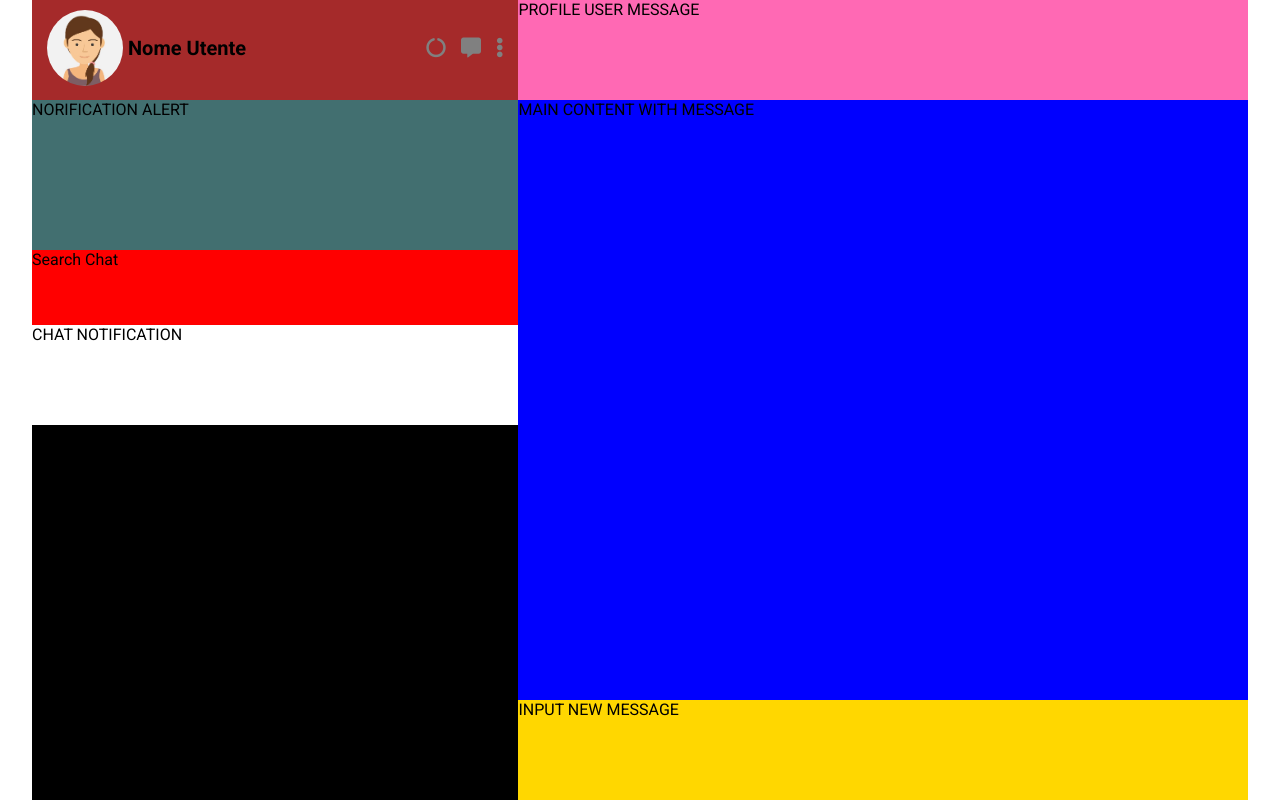
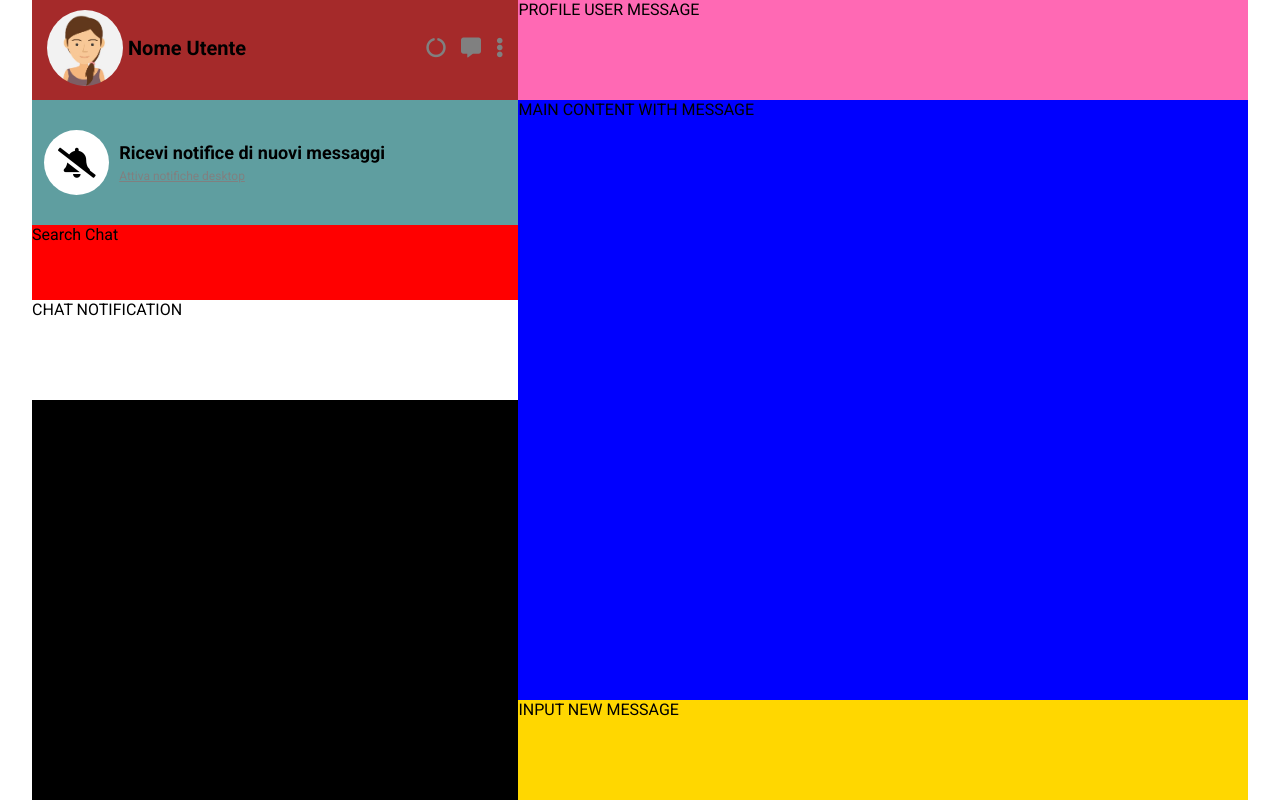
Before and after one commit to Tommaso-Macco/vue-boolzapp, a plain HTML site: page index.html in a window 1280 px wide. Drawn offline with nearby package versions, Linux system fonts and the light colour scheme.

Commit message:
Notification tab 95% done html css

```diff
--- a/index.html
+++ b/index.html
@@ -49,7 +49,19 @@
                 </div>
                 <div class="notification-tab">
                     <!-- Notification Message -->
-                    NORIFICATION ALERT
+                    <div class="notification-cont">
+                        <div class="notification-logo">
+                            <i class="fas fa-bell-slash"></i>
+                        </div>
+                        <span class="text-notification">
+                            <strong>Ricevi notifice di nuovi messaggi</strong>
+                            <br>
+                            <span id="underlinetext">Attiva notifiche desktop</span>
+                        </span>
+                    </div>
+
+
+
                 </div>
                 <div class="search-chat">
                     <!-- Input Search New Chat -->
--- a/style.css
+++ b/style.css
@@ -80,6 +80,45 @@ body {
     margin-left: 10px;
     cursor: pointer;
 }
+/* -------------------------------------------- */
+
+/* Notification Tab */
+.notification-tab {
+    height: 125px;
+    background-color: cadetblue;
+}
+
+.notification-cont {
+    display: flex;
+    align-items: center;
+    height: 100%;
+    width: 95%;
+    margin: 0 auto;
+}
+
+.notification-logo {
+    width: 65px;
+    height: 65px;
+    display: flex;
+    justify-content: center;
+    align-items: center;
+    background-color: #fff;
+    border-radius: 100%;
+    font-size: 30px;
+    cursor: pointer;
+}
+
+.text-notification {
+    margin-left: 10px;
+    font-size: 18px;
+}
+
+#underlinetext {
+    text-decoration: underline;
+    color: grey;
+    font-size: 12px;
+    cursor: pointer;
+}
 
 
 
@@ -90,12 +129,6 @@ body {
 
 
 
-/* Notification Tab */
-.notification-tab {
-    height: 150px;
-    opacity: 0.7;
-    background-color: cadetblue;
-}
 
 /* Input Search chat */
 .search-chat {
```
